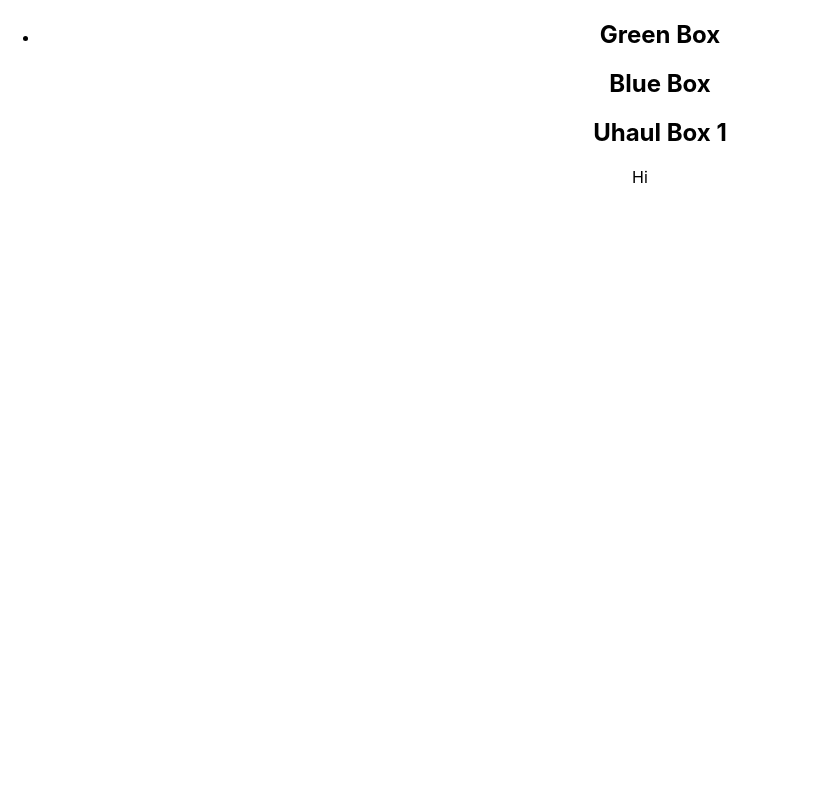
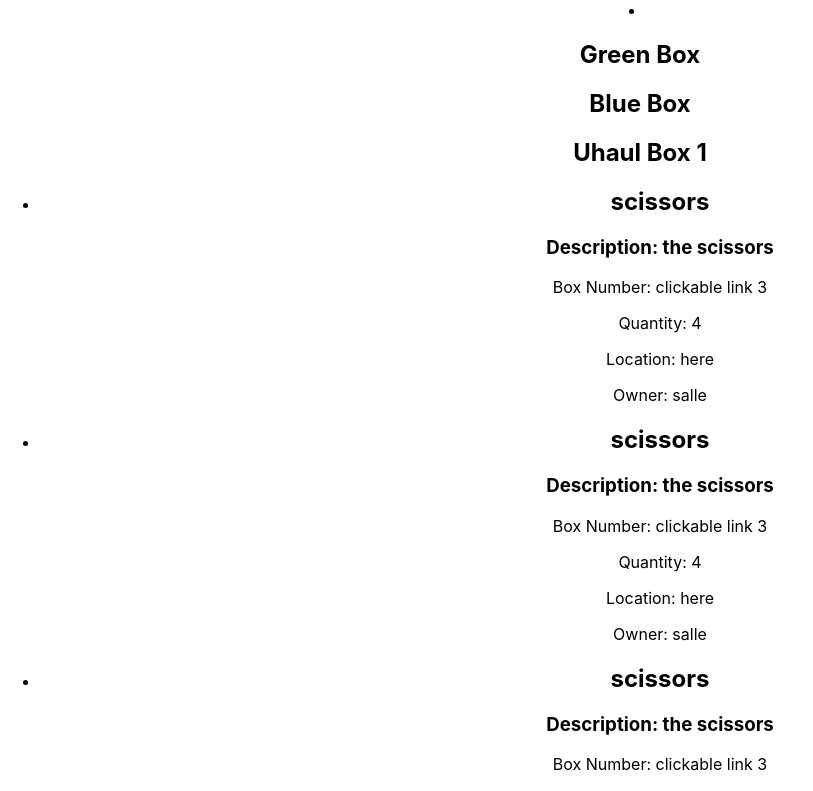
Before and after one commit to shaundai/kangaroo, a React (Create React App) app: page / in a window 1280 px wide. Shown: the top 791 px of the page, without its empty margins (0-813 px from the left). Built offline with nearby package versions, Linux system fonts and the light colour scheme.

Commit message:
add item component

```diff
--- a/src/Components/App.js
+++ b/src/Components/App.js
@@ -1,14 +1,16 @@
-import React from 'react';
+import React, { useState } from 'react';
 import './App.css';
 import Pouches from './Pouches';
+import Item from './Item';
 
 function App() {
+  const [itemList, setItemList] = useState({ name: "scissors", desc: "the scissors", box: 3, location: "here", owner: "salle", quantity: 4 })
   return (
     <div className="App">
-      <ul>
         <Pouches />
-      </ul>
-      Hi
+        <ul>
+        {Object.keys(itemList).map(key => <Item key={key} details={itemList} />)}
+        </ul>
     </div>
   );
 }
--- a/src/Components/Item.js
+++ b/src/Components/Item.js
@@ -1,12 +1,15 @@
 import React from 'react';
 
-function Item(){
+function Item(props) {
+    const { name, desc, quantity, box, location, owner } = props.details; //destructuring like a bawse
         return (
             <li>
-                <h2>Scissors</h2>
-                <h3>The scissors that I always use for hair cutting</h3>
-                <p>Box Number 2-clickable link</p>
-                <p>Quantity: 1</p>
+                <h2>{name}</h2>
+                <h3>Description: {desc}</h3>
+                <p>Box Number: clickable link {box}</p>
+                <p>Quantity: {quantity}</p>
+                <p>Location: {location}</p>
+                <p>Owner: {owner}</p>
             </li>
         )
 }
```
Also changed, not shown: src/Components/AddItemForm.js (added), src/Components/EditItemForm.js (added).
